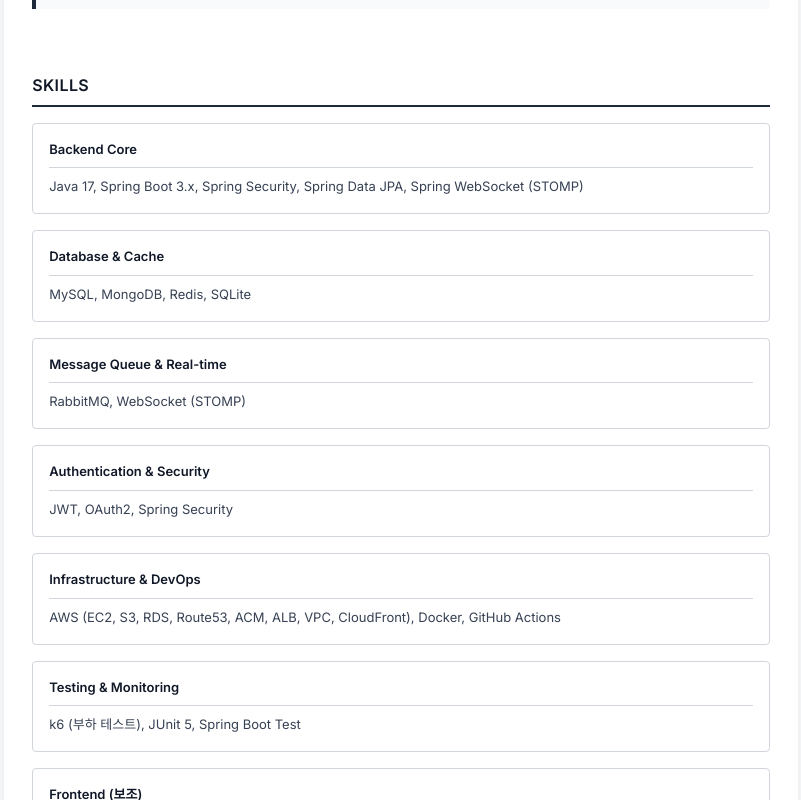
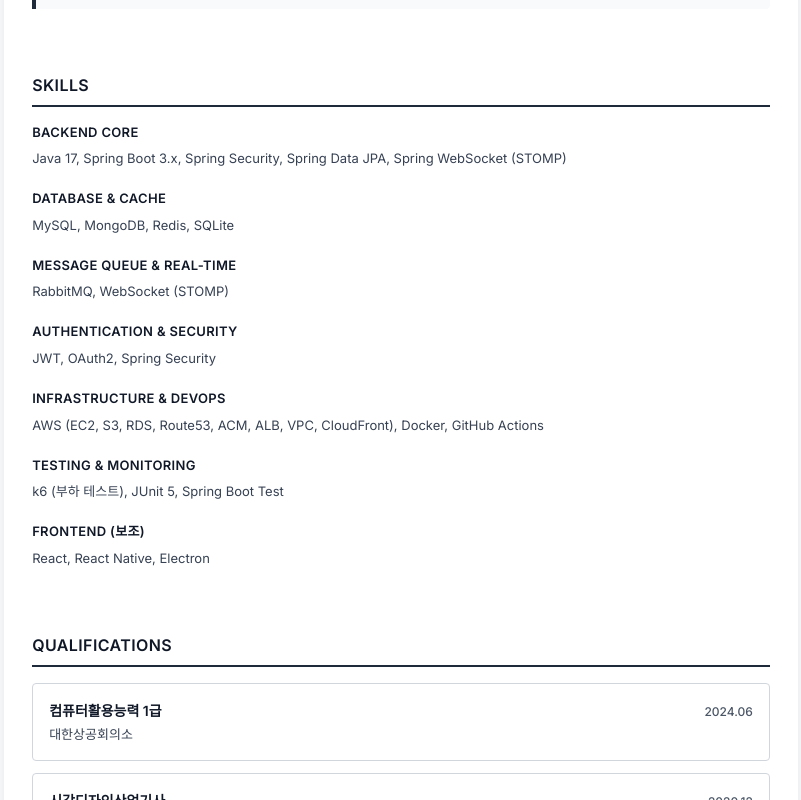
Before and after one commit to chaniii999/Developer-Resume-Template, a React (Vite) app: page / in a window 1280 px wide. Shown: the part 860-1660 px from the top of the page, without its empty margins (239-1040 px from the left). Built offline with nearby package versions, Linux system fonts and the light colour scheme.

Commit message:
style: 기술 섹션의 여백 및 스타일 개선
기술 섹션의 항목 간 여백을 조정하여 가독성을 높였습니다.
또한, 기술 카테고리의 스타일을 개선하여 일관성을
유지하고 사용자 경험을 향상시켰습니다.

```diff
--- a/src/app/components/resume/Skills.tsx
+++ b/src/app/components/resume/Skills.tsx
@@ -10,16 +10,14 @@
       <h2 className="text-[16px] font-semibold text-gray-900 mb-4 uppercase tracking-wide border-b-2 border-gray-800 pb-2">
         Skills
       </h2>
-      <div className="flex flex-col gap-4">
+      <div className="flex flex-col gap-5">
         {skills.map((skill, index) => (
-          <div key={index} className="bg-white border border-gray-300 rounded">
-            <div className="flex flex-col gap-2 p-4">
-              <div className="text-[13px] font-semibold text-gray-900 border-b border-gray-300 pb-2">
-                {skill.category}
-              </div>
-              <div className="text-[13px] text-gray-700 leading-relaxed">
-                {skill.items}
-              </div>
+          <div key={index} className="flex flex-col gap-1.5">
+            <div className="text-[13px] font-semibold text-gray-900 uppercase tracking-wide">
+              {skill.category}
+            </div>
+            <div className="text-[13px] text-gray-700 leading-relaxed">
+              {skill.items}
             </div>
           </div>
         ))}
```
